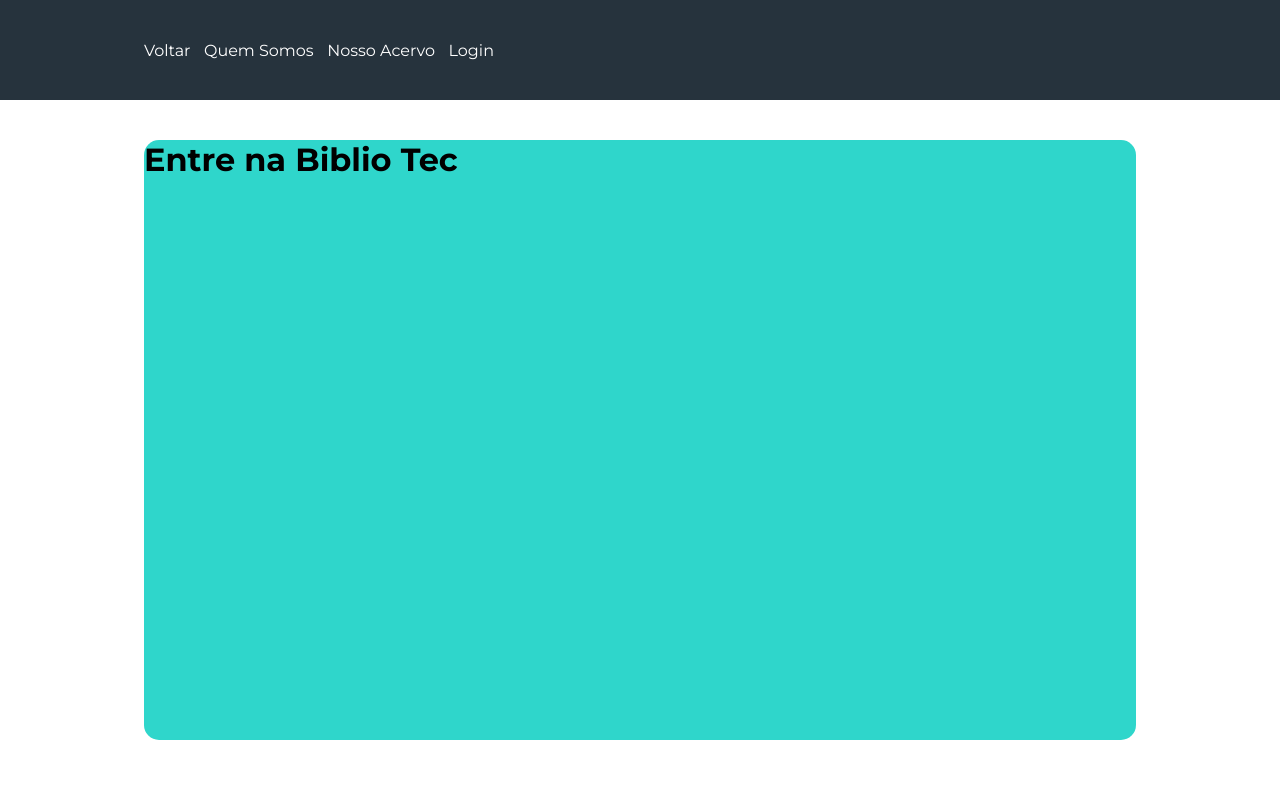
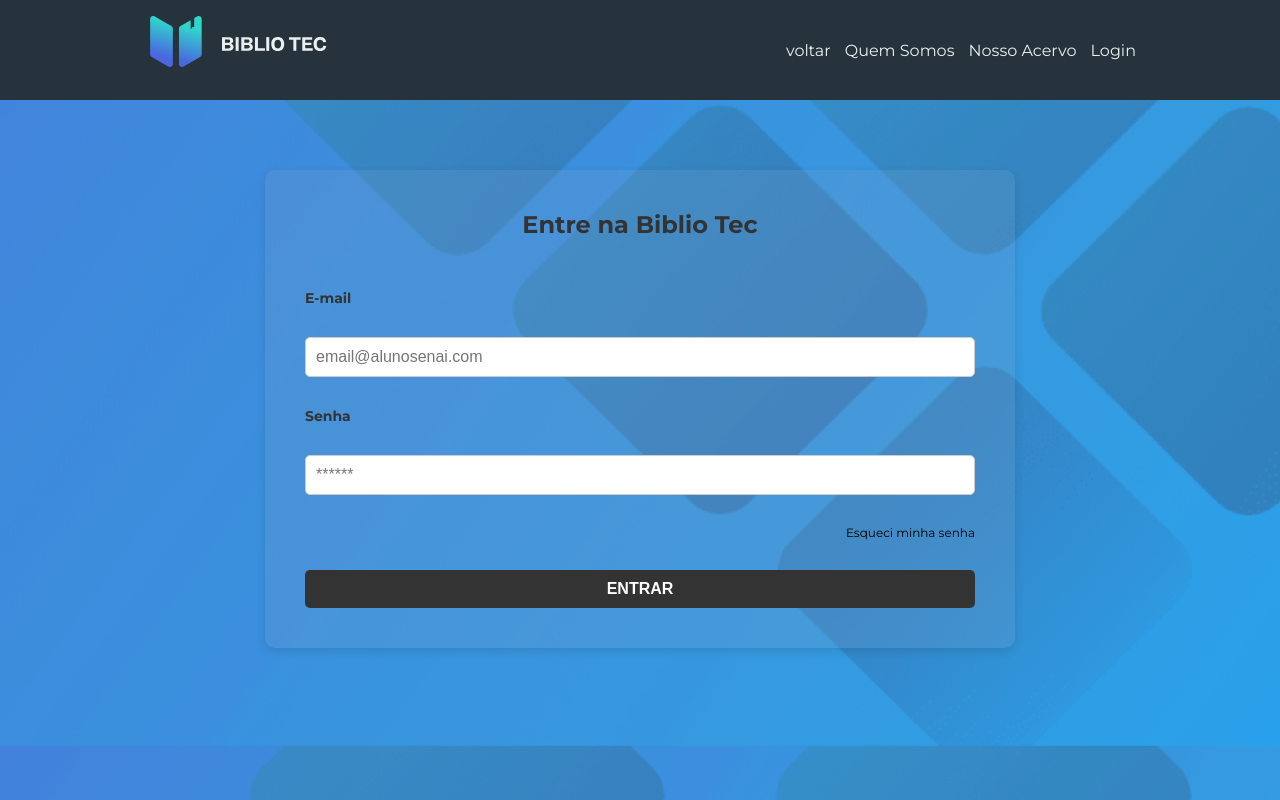
Before and after one commit to Kauezito7/Blibiotec-, a plain HTML site: page login.html in a window 1280 px wide. Drawn offline with Linux system fonts and the light colour scheme.

Commit message:
Login Atividade

```diff
--- a/css/login.css
+++ b/css/login.css
@@ -12,11 +12,10 @@ html body {
 }
 
 body {
+    background-color: dodgerblue;
     font-family: "Montserrat", system-ui;
     display: flex;
     flex-direction: column;
-    background-image: url("login-bk-desktop.png");
-    background-repeat: no-repeat;
 }
 
 header {
@@ -25,7 +24,25 @@ header {
     width: 100%;
 }
 
-.Layout-grid {
+header nav {
+    display: flex;
+    justify-content: space-between;
+    align-items: center;
+    width: 350px;
+    height: 100%;
+    /* border: 3px solid snow; */
+}
+
+nav a:hover {
+    color: #2FD6CB;
+}
+
+header nav a {
+    color: #e9f0ef;
+    text-decoration: none;
+}
+
+.layout-grid {
     margin: 0 auto;
     width: 100%;
     /* border: 3px solid snow; */
@@ -38,36 +55,82 @@ header {
     align-items: center;
     height: 100%;
 }
-
-header nav {
-    display: flex;
-    justify-content: space-between;
-    align-items: center;
-    width: 350px;
-    height: 100%;
-    /* border: 3px solid snow; */
-}
-
-nav a {
-    text-decoration: none;
-    color: white;
-}
-
-nav a:hover {
-    color: #2FD6CB;
-}
-/* fim cabeçalho */
+/*** fim cabeçalho ***/
 
 .login-flex {
     display: flex;
+    justify-content: center;
     align-items: center;
-    justify-content: center;
-    margin-top: 40px;
+    height: 100%;
+    width: 100%;
 }
 
 .login {
-    background-color: #2FD6CB;
-    width: 100%;
-    height: 600px;
+    background-color: #6f9ac840;
+    padding: 40px;
+    border-radius: 10px;
+    box-shadow: 0 4px 10px rgba(0, 0, 0, 0.1);
+    width: 750px;
+    max-width: 90%;
+    text-align: center;
+}
+
+h1 {
+    font-size: 24px;
+    color: #333;
+    margin-bottom: 20px;
+}
+
+form {
+    display: flex;
+    flex-direction: column;
+    justify-content: center;
+     margin-top: 70px;
     border-radius: 15px;
+    gap: 30px;
 }
+
+label {
+    text-align: left;
+    font-size: 14px;
+    font-weight: bold;
+    color: #333;
+}
+
+input {
+    padding: 10px;
+    border: 1px solid #ccc;
+    border-radius: 5px;
+    font-size: 16px;
+}
+
+input:focus {
+    outline: none;
+    border-color: #007bff;
+}
+
+button {
+    background-color: #333;
+    color: #fff;
+    padding: 10px;
+    border: none;
+    border-radius: 5px;
+    cursor: pointer;
+    font-size: 16px;
+    font-weight: bold;
+}
+
+button:hover {
+    background-color: #007bff;
+}
+
+.forgot-password {
+    font-size: 12px;
+    color: #000000;
+    text-align: right;
+    text-decoration: none;
+}
+
+.forgot-password:hover {
+    text-decoration: underline;
+}
--- a/login.html
+++ b/login.html
@@ -9,7 +9,7 @@
 
     <style>
         body {
-            background-image: url("login-bk-desktop.png");
+            background-image: url("./images/login-bk-desktop.png");
             background-size: 100%;
         }
     </style>
@@ -18,13 +18,14 @@
 
 <body>
     <header>
-        <div class="Layout-grid header-flex"
+        <div class="layout-grid header-flex">
             <img src="./images/logo-desktop.svg" alt="Um livro aberto com o texto bibliotec ao lado">
             <nav>
-                <a href="index.html">Voltar</a>
+                <a href="index.html">voltar</a>
                 <a href="#">Quem Somos</a>
                 <a href="#">Nosso Acervo</a>
-                <a href="#">Login</a>
+                <a href="login.html">Login</a>
+                <link rel="stylesheet" href="./css/login.css">
             </nav>
         </div>
     </header>
@@ -32,8 +33,18 @@
     <main class="login-flex Layout-grid">
         <form class="login">
             <h1>Entre na Biblio Tec</h1>
+            <label for="email">E-mail</label>
+            <input type="email" id="email" placeholder="email@alunosenai.com" required>
+
+            <label for="password">Senha</label>
+            <input type="password" id="password" placeholder="******" required>
+
+            <a href="#" class="forgot-password">Esqueci minha senha</a>
+
+            <button type="submit">ENTRAR</button>
+        </div>
         </form>
-    </main>
+        </main>
 </body>
 
 </html>
```
Also changed, not shown: css/formulario.html (added, +76 -0 lines), css/home.css (+4 -4 lines), index.html (+1 -1 lines).
